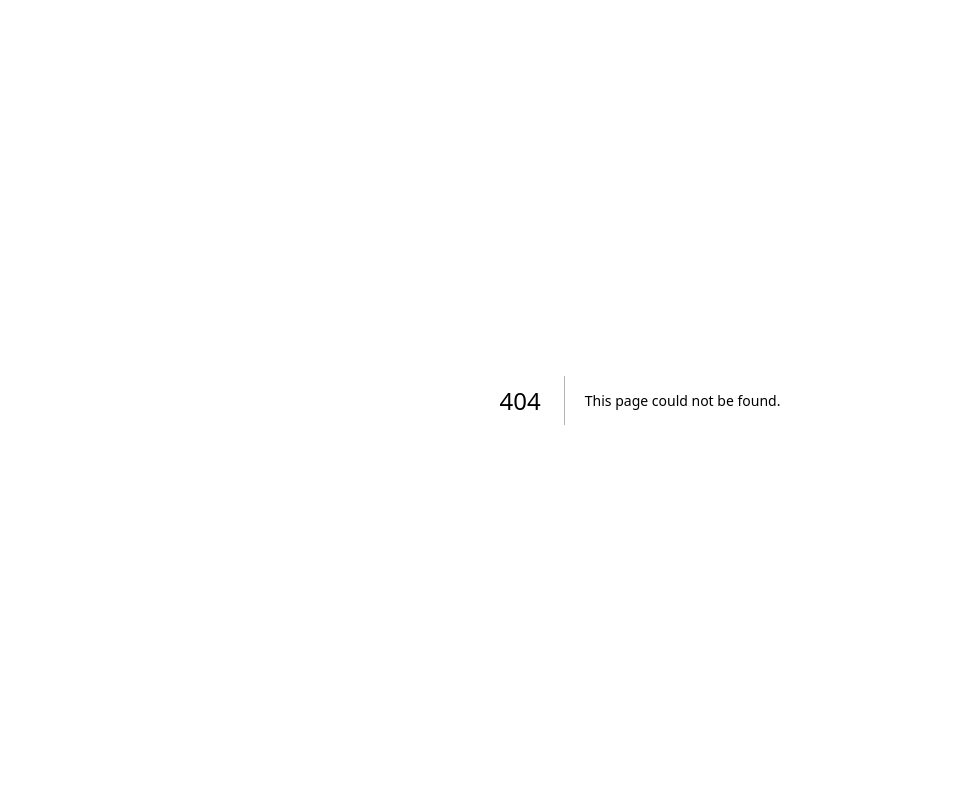
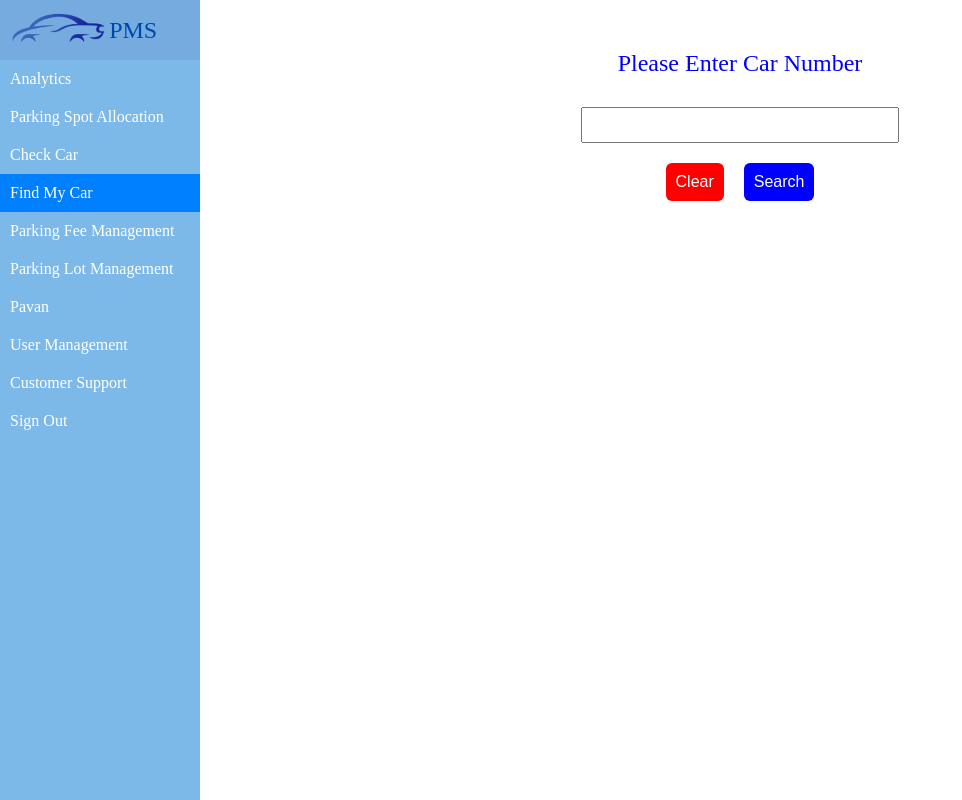
Before and after one commit to pavanmuddala/parking-management, a Next.js app: page /FindMyCar in a window 1280 px wide. Before the commit this address had no page. Shown: the whole page, without its empty margins (0-962 px from the left). Built offline with nearby package versions, Linux system fonts and the light colour scheme.

Commit message:
find my car page added

```diff
--- /dev/null
+++ b/src/Data/CarData.js
@@ -0,0 +1,8 @@
+export const carData={
+    "AP111":{
+        "phNum":"7993011526",
+        "Floor":"1st",
+        "VehicleNum":"AP111",
+        "parked":true
+    }
+}
--- a/src/components/NavBar.js
+++ b/src/components/NavBar.js
@@ -40,9 +40,11 @@ const NavBar = () => {
                 <div className={styles.tabDiv}>
                     Check Car
                 </div>
-                <div className={styles.tabDiv}>
-                    Find My Car
-                </div>
+                <Link href={'./FindMyCar'} className={styles.linkStyle}>
+                    <div className={styles.tabDiv} style={router.pathname == "/FindMyCar" ? { backgroundColor: "#007FFF" } : {}}>
+                        Find My Car
+                    </div>
+                </Link>
                 <div className={styles.tabDiv}>
                     Parking Fee Management
                 </div>
--- /dev/null
+++ b/src/pages/FindMyCar.js
@@ -0,0 +1,51 @@
+import Layout from "@/components/Layout";
+import axios from "axios";
+import { useState } from "react";
+
+const FindMyCar = () => {
+
+    const [carNum,setCarNum]=useState('')
+    const [carData,setCarData] = useState("")
+console.log(carData)
+    const searchHandler=()=>{
+        setCarData("")
+        axios.get('http://localhost:3000/api/findMyCar', {
+            params: {
+                carNumber: btoa(carNum)
+            }
+          })
+          .then((response) => {
+            if(response.data.response.status==true){
+                setCarData(response.data.response)
+            }
+            else{
+                setCarData(false)
+            }
+          }).catch(e=>setCarData(false))
+    }
+
+    return <Layout>
+        <div className="container">
+            <div style={{ height: "300px" }}>
+                <div className="flexMiddle" style={{ margin: "30px" }}>
+                    <div className="header">Please Enter Car Number</div>
+                </div>
+                <div className="flexMiddle">
+                    <div>
+                        <input value={carNum} onChange={(e)=>{setCarNum(e.target.value)}} type="text" style={{ height: "30px", marginBottom: "20px", fontSize: "24px" }}></input>
+                        <div className="flexMiddle">
+                            <div style={{display:"flex",gap:"20px"}}>
+                                <button className="redBtn">Clear</button>
+                                <button className="primaryBtn" onClick={searchHandler}>Search</button>
+                            </div>
+                        </div>
+                    </div>
+                </div>
+                <div>
+                    {carData!=''&&<div>{carData?.VehicleNum}</div>}
+                </div>
+            </div>
+        </div>
+    </Layout>
+}
+export default FindMyCar;
--- /dev/null
+++ b/src/pages/api/findMyCar.js
@@ -0,0 +1,24 @@
+import { carData } from "@/Data/CarData"
+
+export default function handler(req, res) {
+    const q = req.query
+    let response={}
+    if(atob(q?.carNumber)){
+        response = checkCar(atob(q?.carNumber))
+    }
+    else{
+        response = {"status":false, "message" :"Car not found"}
+    }
+    res.status(200).json({ response})
+}
+
+const checkCar=(num)=>{
+    if(carData?.[num]?.parked){
+        let k=carData?.[num]
+        k['status']=true
+        return k
+    }
+    else{
+        return {status:false,message:"Car not found"}
+    }
+}
--- a/src/styles/globals.css
+++ b/src/styles/globals.css
@@ -2,3 +2,48 @@ html,body {
   padding: 0;
   margin: 0;
 }
+.container{
+  margin-left: 200px;
+  padding: 20px;
+}
+.header{
+  color: blue;
+  font-size: 24px;
+
+}
+.flexMiddle{
+  display: flex;
+  justify-content: center;
+  align-items: center;
+}
+.primaryBtn{
+  border: none;
+  color: white;
+  background-color: blue;
+  cursor: pointer;
+  padding: 10px;
+  border-radius: 6px;
+  font-size: 16px;
+}
+.primaryBtn:hover{
+  color: blue;
+  transition: 0.5s;
+  background-color: white;
+  border: 1px solid blue;
+}
+
+.redBtn{
+  color: white;
+  background-color: red;
+  border:none;
+  border-radius: 6px;
+  padding: 10px;
+  font-size: 16px;
+  cursor: pointer;
+}
+.redBtn:hover{
+  color: red;
+  background-color: white;
+  border: 1px solid red;
+  transition: 0.5s;
+}
```
Also changed, not shown: src/pages/checkUser.js (deleted, +0 -10 lines).
